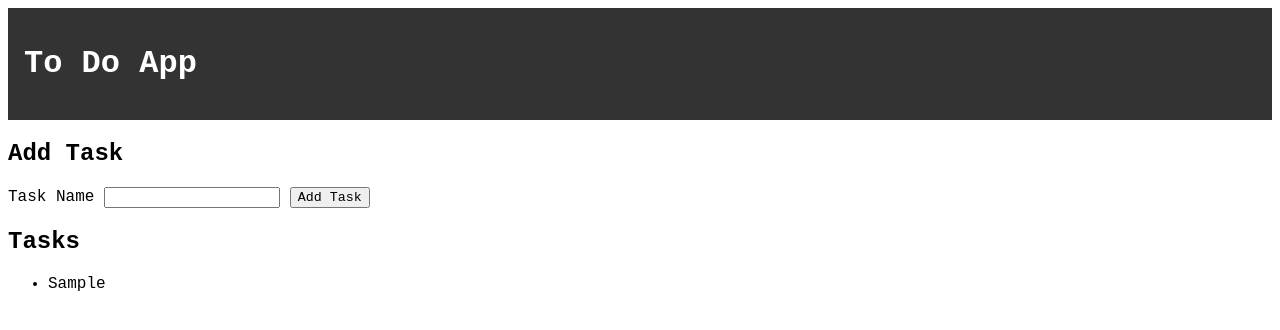
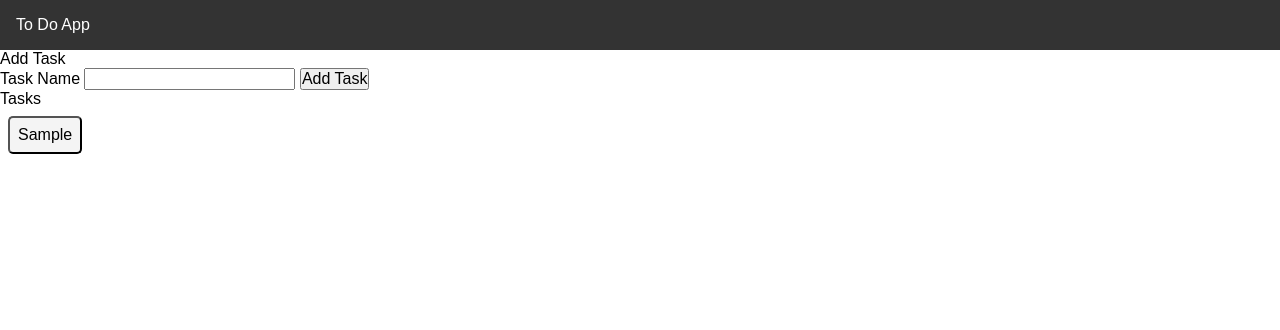
Before and after one commit to rolanvb/todo-app, a SvelteKit app: page / in a window 1280 px wide. Both pictures are taken after typing "Sample" into the empty fields and a click on the button "Add Task". Shown: the top 330 px of the page. Built offline with nearby package versions, Linux system fonts and the light colour scheme.

Commit message:
added toggleTask function

```diff
--- a/src/app.html
+++ b/src/app.html
@@ -13,6 +13,10 @@
 
 <style>
 	*{
-		font-family: 'Courier New', Courier, monospace;
+    padding: 0;
+    margin: 0;
+    box-sizing: border-box;
+    font: 1em sans-serif;
+		/* font-family: 'Arial', sans-serif; */
 	}
 </style>
--- a/src/routes/+layout.svelte
+++ b/src/routes/+layout.svelte
@@ -18,7 +18,7 @@
         background-color: #333;
         color: white;
         padding: 1rem;
-
-
+        margin: none;
+        width: 100%;
     }
 </style>
--- a/src/routes/+page.svelte
+++ b/src/routes/+page.svelte
@@ -5,7 +5,7 @@
 
     // Retrieve tasks from session storage on component mount
     onMount(() => {
-        const storedTasks = sessionStorage.getItem('tasks');
+        const storedTasks = localStorage.getItem('tasks');
         if (storedTasks) {
             tasks = JSON.parse(storedTasks);
         }
@@ -16,10 +16,15 @@
         event.preventDefault();
         const taskName = event.target.taskName.value;
         if (taskName) {
-            tasks = [...tasks, taskName];
-            sessionStorage.setItem('tasks', JSON.stringify(tasks));
+            tasks = [...tasks, { name: taskName, done: false }];
+            localStorage.setItem('tasks', JSON.stringify(tasks));
             event.target.reset();
         }
+    }
+
+    function toggleTask(index) {
+        tasks = tasks.map((task, i) => i === index ? { ...task, done: !task.done } : task);
+        localStorage.setItem('tasks', JSON.stringify(tasks));
     }
 </script>
 
@@ -35,8 +40,28 @@
 <section>
     <h2>Tasks</h2>
     <ul>
-        {#each tasks as task}
-            <li>{task}</li>
+        {#each tasks as task, index}
+            <li><button on:click={() => toggleTask(index)} class:done={task.done} class=task>{task.name}</button></li>
         {/each}
     </ul>
 </section>
+
+<style>
+    .task {
+        padding: 0.5rem;
+        margin: 0.5rem;
+        background-color: #f4f4f4;
+        border-radius: 5px;
+        list-style-type: none;
+
+    }
+    .task:hover {
+        background-color: #e9e9e9;
+    }
+    .task:active {
+        background-color: #d4d4d4;
+    }
+    .task.done {
+        text-decoration: line-through;
+    }
+</style>
```
